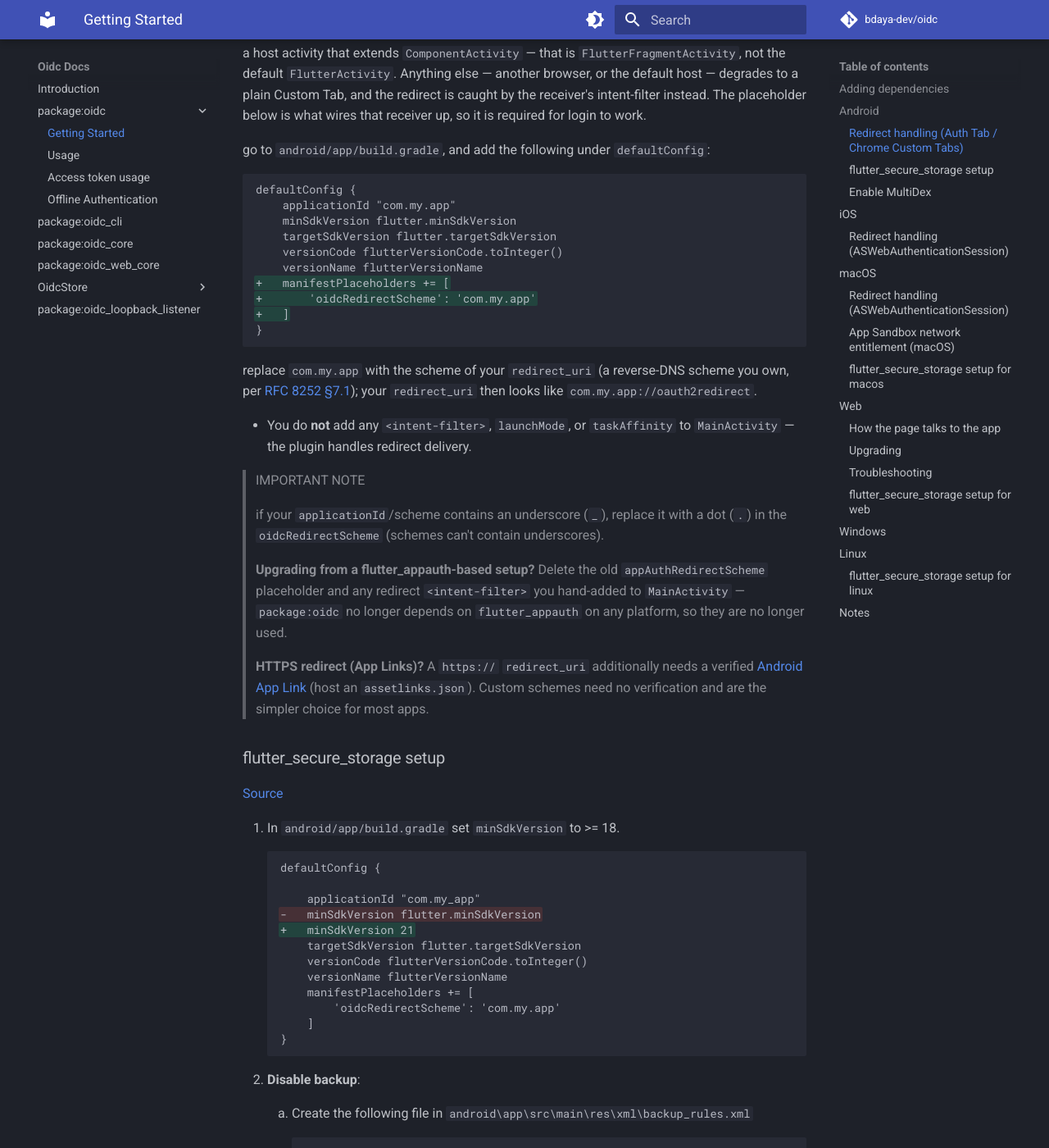
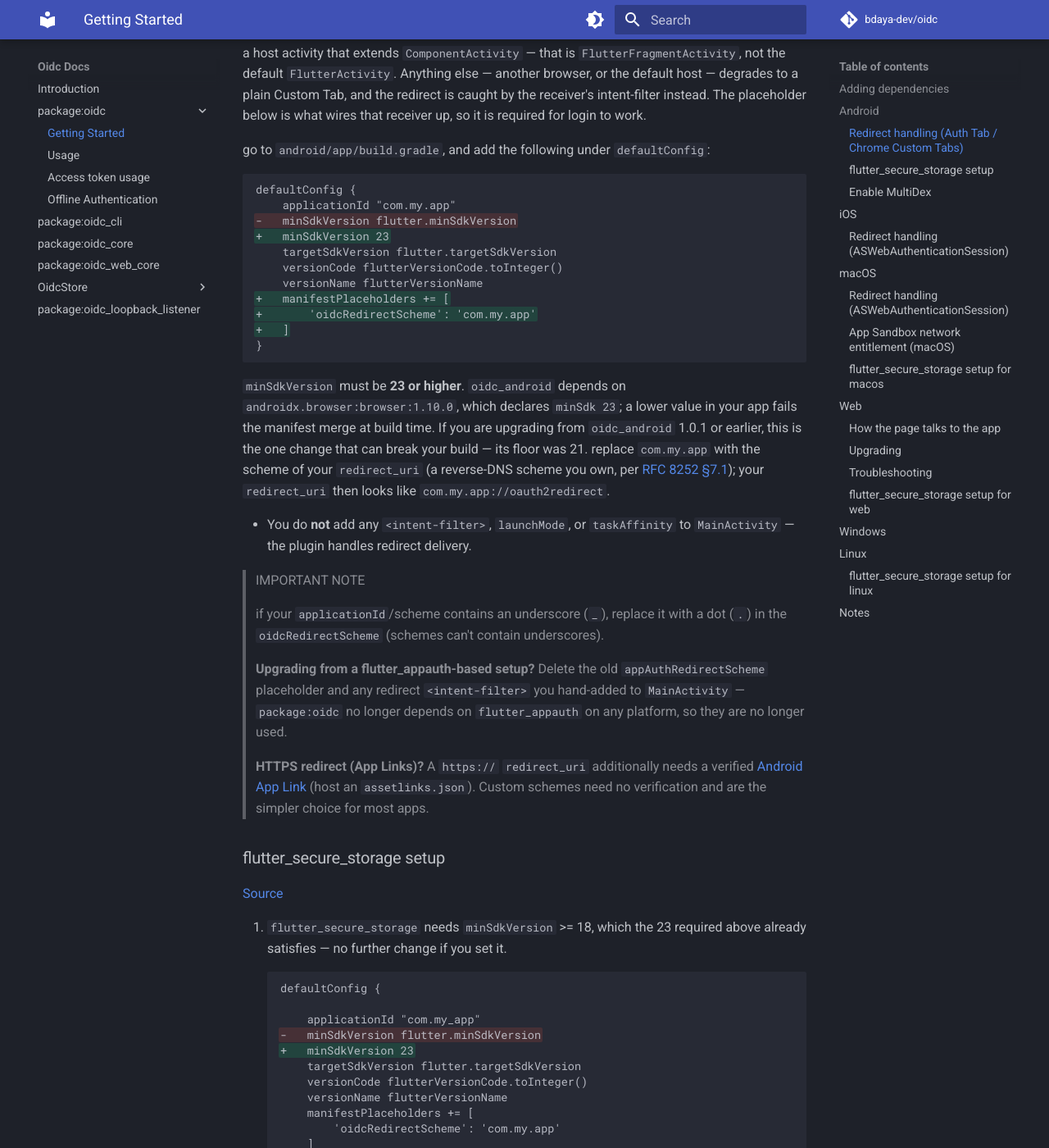
Before and after one commit to Bdaya-Dev/oidc, an MkDocs documentation site: the page built from docs/oidc-getting-started.md, in a window 1280 px wide and 1400 px high, scrolled down 928 px. Shown: the whole window at 82% size. Built offline with MkDocs 1.6.1 and Material for MkDocs 9.7.7, drawn with Linux system fonts in a browser that asks for light colours; comment, search, counter and statistics services are not loaded; some of the changed text lies outside the part shown.

Commit message:
docs(oidc_android): state the minSdk 23 requirement, and stop instructing 21 (#427)
The getting-started guide told the reader to set `minSdkVersion 21`. Since
oidc_android 2.0.0 that instruction fails the build: the plugin depends on
androidx.browser:browser:1.10.0, which declares minSdk 23, so a lower value in
the consuming app fails the manifest merge. Neither doc stated the requirement
anywhere, so someone hitting that failure had nothing to explain it - and the
only copy-pasteable snippet in the guide was the one that caused it.

Both docs now name the floor, cite the dependency that sets it, and flag it as
the one change that can break a build when upgrading from 1.0.1 (floor 21).

The flutter_secure_storage step also asked for its own floor, which the 23
above already satisfies; it now says so rather than offering a second,
conflicting number.

The platform summary still described Android as "Chrome Custom Tabs", which the
next section of the same file contradicts - capture has been dual-path since
2.0.0, Auth Tab with a Custom Tabs fallback.


Claude-Session: https://claude.ai/code/session_016fkPMs9ug8v8i32BKnYgu2

Co-authored-by: Claude Opus 5 (1M context) <noreply@anthropic.com>

````diff
--- a/docs/oidc-getting-started.md
+++ b/docs/oidc-getting-started.md
@@ -20,7 +20,8 @@ every platform you support has its own configuration and set up.
 Native browser handling is **first-party on every platform** (no third-party
 auth SDK):
 
-- **Android** — **Chrome Custom Tabs**.
+- **Android** — **Auth Tab**, falling back to **Chrome Custom Tabs** (requires
+  **minSdk 23+**).
 - **iOS** — **ASWebAuthenticationSession** (requires **iOS 13+**).
 - **macOS** — **ASWebAuthenticationSession** (requires **macOS 10.15+**).
 
@@ -47,7 +48,8 @@ go to `android/app/build.gradle`, and add the following under `defaultConfig`:
 ```diff
 defaultConfig {
     applicationId "com.my.app"
-    minSdkVersion flutter.minSdkVersion
+-   minSdkVersion flutter.minSdkVersion
++   minSdkVersion 23
     targetSdkVersion flutter.targetSdkVersion
     versionCode flutterVersionCode.toInteger()
     versionName flutterVersionName
@@ -56,6 +58,12 @@ defaultConfig {
 +   ]
 }
 ```
+
+`minSdkVersion` must be **23 or higher**. `oidc_android` depends on
+`androidx.browser:browser:1.10.0`, which declares `minSdk 23`; a lower value in
+your app fails the manifest merge at build time. If you are upgrading from
+`oidc_android` 1.0.1 or earlier, this is the one change that can break your
+build — its floor was 21.
 replace `com.my.app` with the scheme of your `redirect_uri` (a reverse-DNS
 scheme you own, per [RFC 8252 §7.1](https://datatracker.ietf.org/doc/html/rfc8252#section-7.1));
 your `redirect_uri` then looks like `com.my.app://oauth2redirect`.
@@ -83,13 +91,14 @@ your `redirect_uri` then looks like `com.my.app://oauth2redirect`.
 
 [Source](https://pub.dev/packages/flutter_secure_storage#configure-android-version)
 
-1. In `android/app/build.gradle` set `minSdkVersion` to >= 18.
+1. `flutter_secure_storage` needs `minSdkVersion` >= 18, which the 23 required
+   above already satisfies — no further change if you set it.
     ```diff
     defaultConfig {
 
         applicationId "com.my_app"
     -   minSdkVersion flutter.minSdkVersion
-    +   minSdkVersion 21
+    +   minSdkVersion 23
         targetSdkVersion flutter.targetSdkVersion
         versionCode flutterVersionCode.toInteger()
         versionName flutterVersionName
````
Also changed, not shown: packages/oidc_android/README.md (+9 -0 lines).
